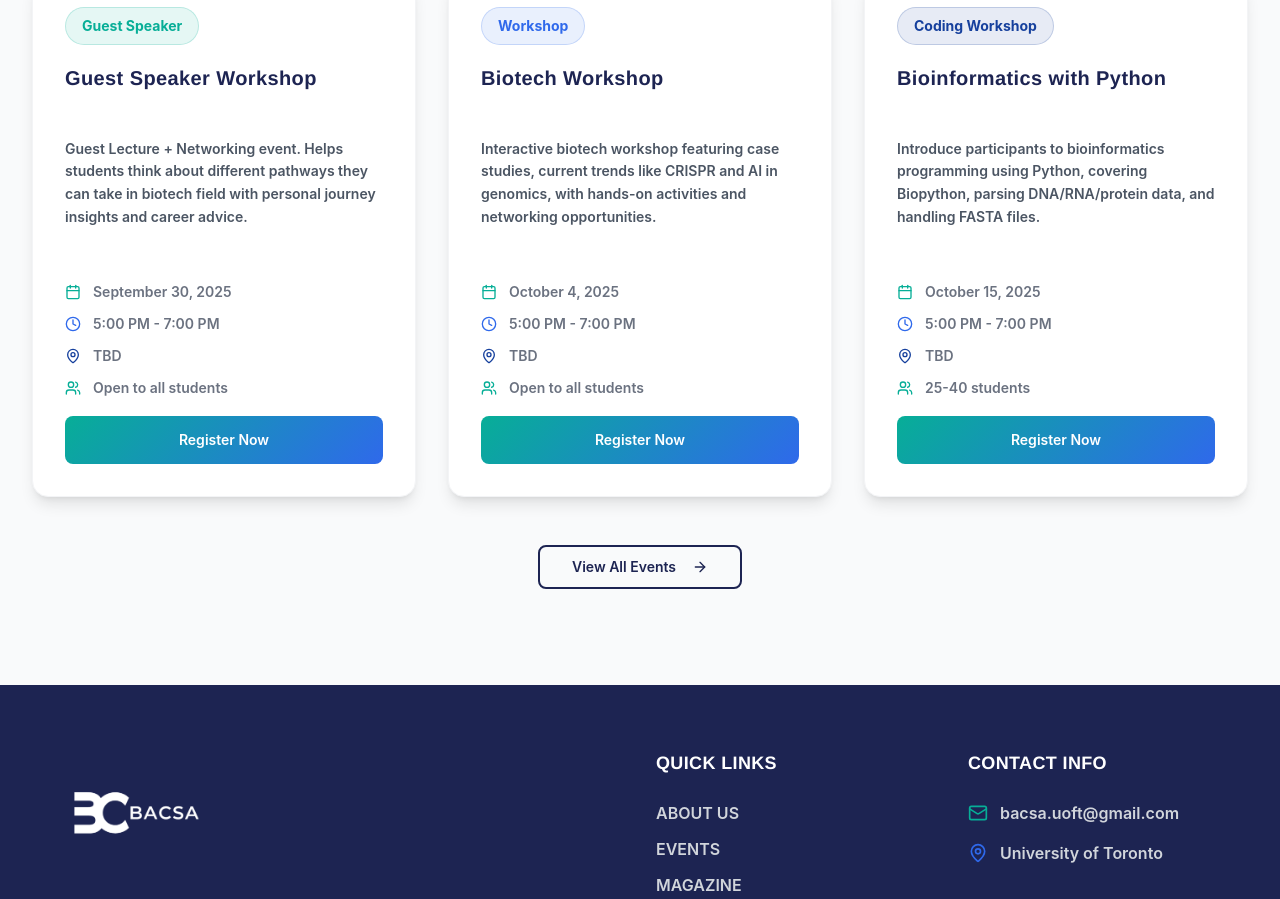
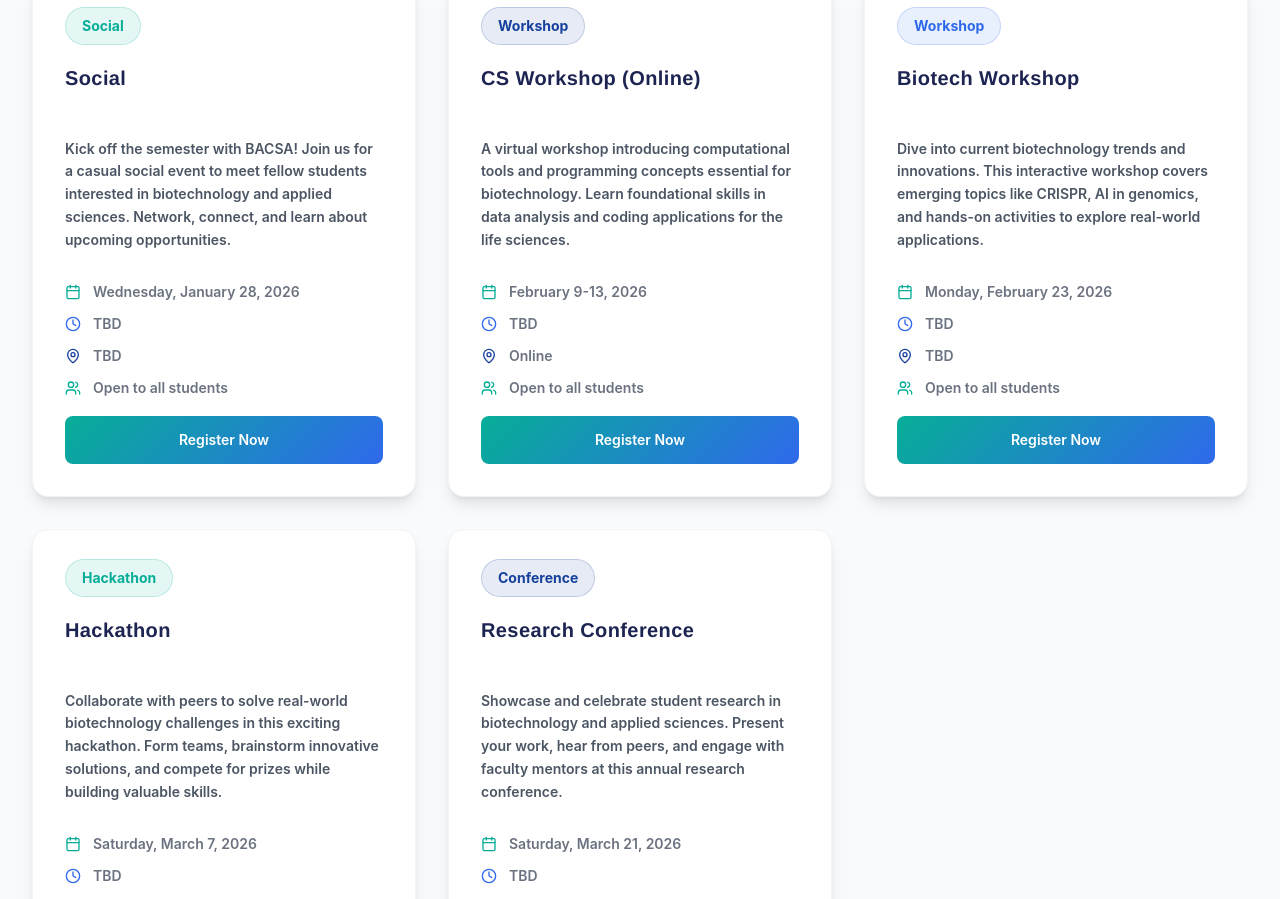
Before and after one commit to aksshatt7/bacsa, a Next.js app: page / in a window 1280 px wide. Shown: the part 1880-2779 px from the top of the page. Built offline with nearby package versions, Linux system fonts and the light colour scheme.

Commit message:
feat: sync event info across homepage and Events page
Ensure consistent event details on both pages.

Co-authored-by: Aksshatt <114461663+aksshatt7@users.noreply.github.com>

```diff
--- a/app/events/page.tsx
+++ b/app/events/page.tsx
@@ -4,70 +4,59 @@ import { Button } from "@/components/ui/button"
 export default function Events() {
   const upcomingEvents = [
     {
-      title: "Guest Speaker Workshop",
-      date: "September 30, 2025",
-      time: "5:00 PM - 7:00 PM",
+      title: "Social",
+      date: "Wednesday, January 28, 2026",
+      time: "TBD",
       location: "TBD",
       description:
-        "Guest Lecture + Networking event. Helps students think about different pathways they can take in biotech field. Features personal journey into biotech, current projects, and advice to students.",
-      type: "Guest Speaker",
+        "Kick off the semester with BACSA! Join us for a casual social event to meet fellow students interested in biotechnology and applied sciences. Network, connect, and learn about upcoming opportunities.",
+      type: "Social",
       capacity: "Open to all students",
       color: "bg-green-100 text-green-800",
     },
     {
-      title: "Biotech Workshop",
-      date: "October 4, 2025",
-      time: "5:00 PM - 7:00 PM",
-      location: "TBD",
+      title: "CS Workshop (Online)",
+      date: "February 9-13, 2026",
+      time: "TBD",
+      location: "Online",
       description:
-        "Interactive biotech workshop featuring case studies, current trends like CRISPR and AI in genomics, with hands-on activities and networking opportunities.",
+        "A virtual workshop introducing computational tools and programming concepts essential for biotechnology. Learn foundational skills in data analysis and coding applications for the life sciences.",
       type: "Workshop",
       capacity: "Open to all students",
       color: "bg-blue-100 text-blue-800",
     },
     {
-      title: "Bioinformatics with Python",
-      date: "October 15, 2025",
-      time: "5:00 PM - 7:00 PM",
+      title: "Biotech Workshop",
+      date: "Monday, February 23, 2026",
+      time: "TBD",
       location: "TBD",
       description:
-        "Introduce participants to bioinformatics programming using Python, covering Biopython, parsing DNA/RNA/protein data, and handling FASTA files.",
-      type: "Coding Workshop",
-      capacity: "25-40 students",
+        "Dive into current biotechnology trends and innovations. This interactive workshop covers emerging topics like CRISPR, AI in genomics, and hands-on activities to explore real-world applications.",
+      type: "Workshop",
+      capacity: "Open to all students",
       color: "bg-blue-100 text-blue-800",
     },
     {
-      title: "AI in Personalized Medicine",
-      date: "November 19, 2025",
-      time: "5:00 PM - 7:00 PM",
+      title: "Hackathon",
+      date: "Saturday, March 7, 2026",
+      time: "TBD",
       location: "TBD",
       description:
-        "Explore how AI and machine learning are transforming diagnostics, patient care, and treatment personalization in modern medicine.",
-      type: "Guest Lecture",
-      capacity: "40-60 students",
+        "Collaborate with peers to solve real-world biotechnology challenges in this exciting hackathon. Form teams, brainstorm innovative solutions, and compete for prizes while building valuable skills.",
+      type: "Hackathon",
+      capacity: "Open to all students",
       color: "bg-green-100 text-green-800",
     },
     {
-      title: "Building ML Models for Biotech & Health",
-      date: "February 2026",
-      time: "5:00 PM - 7:00 PM",
+      title: "Research Conference",
+      date: "Saturday, March 21, 2026",
+      time: "TBD",
       location: "TBD",
       description:
-        "Teach participants how to preprocess biomedical datasets and build basic ML models for health-related applications.",
-      type: "Coding Workshop",
-      capacity: "25-40 students",
+        "Showcase and celebrate student research in biotechnology and applied sciences. Present your work, hear from peers, and engage with faculty mentors at this annual research conference.",
+      type: "Conference",
+      capacity: "Open to all students",
       color: "bg-blue-100 text-blue-800",
-    },
-    {
-      title: "Tech x Biotech Startups",
-      date: "March 2026",
-      time: "5:00 PM - 7:00 PM",
-      location: "TBD",
-      description:
-        "Highlight the intersection of CS and biotech, exploring entrepreneurship, digital health innovation, and synthetic biology.",
-      type: "Guest Lecture",
-      capacity: "40-60 students",
-      color: "bg-green-100 text-green-800",
     },
   ]
 
--- a/components/navigation.tsx
+++ b/components/navigation.tsx
@@ -96,11 +96,12 @@ export function Navigation() {
                 Events
               </Link>
               <Link
-              href="/magazine"
-              className="text-gray-700 hover:text-bacsa-mountain-meadow transition-colors duration-200 font-medium text-base brand-body"
-            >
-              Magazine
-            </Link>
+                href="/magazine"
+                className="block px-3 py-2 text-gray-700 hover:text-bacsa-mountain-meadow hover:bg-gray-50 transition-colors duration-200 font-medium brand-body"
+                onClick={() => setIsOpen(false)}
+              >
+                Magazine
+              </Link>
               <Link
                 href="/contact"
                 className="block px-3 py-2 text-gray-700 hover:text-bacsa-mountain-meadow hover:bg-gray-50 transition-colors duration-200 font-medium brand-body"
--- a/components/upcoming-events.tsx
+++ b/components/upcoming-events.tsx
@@ -6,36 +6,58 @@ import { Calendar, MapPin, Clock, ArrowRight, Users } from "lucide-react"
 export function UpcomingEvents() {
   const events = [
     {
-      title: "Guest Speaker Workshop",
-      date: "September 30, 2025",
-      time: "5:00 PM - 7:00 PM",
+      title: "Social",
+      date: "Wednesday, January 28, 2026",
+      time: "TBD",
       location: "TBD",
       description:
-        "Guest Lecture + Networking event. Helps students think about different pathways they can take in biotech field with personal journey insights and career advice.",
-      type: "Guest Speaker",
+        "Kick off the semester with BACSA! Join us for a casual social event to meet fellow students interested in biotechnology and applied sciences. Network, connect, and learn about upcoming opportunities.",
+      type: "Social",
       capacity: "Open to all students",
       color: "bg-bacsa-mountain-meadow/10 text-bacsa-mountain-meadow border-bacsa-mountain-meadow/20",
     },
     {
+      title: "CS Workshop (Online)",
+      date: "February 9-13, 2026",
+      time: "TBD",
+      location: "Online",
+      description:
+        "A virtual workshop introducing computational tools and programming concepts essential for biotechnology. Learn foundational skills in data analysis and coding applications for the life sciences.",
+      type: "Workshop",
+      capacity: "Open to all students",
+      color: "bg-bacsa-royal-blue/10 text-bacsa-royal-blue border-bacsa-royal-blue/20",
+    },
+    {
       title: "Biotech Workshop",
-      date: "October 4, 2025",
-      time: "5:00 PM - 7:00 PM",
+      date: "Monday, February 23, 2026",
+      time: "TBD",
       location: "TBD",
       description:
-        "Interactive biotech workshop featuring case studies, current trends like CRISPR and AI in genomics, with hands-on activities and networking opportunities.",
+        "Dive into current biotechnology trends and innovations. This interactive workshop covers emerging topics like CRISPR, AI in genomics, and hands-on activities to explore real-world applications.",
       type: "Workshop",
       capacity: "Open to all students",
       color: "bg-bacsa-botticelli/10 text-bacsa-botticelli border-bacsa-botticelli/20",
     },
     {
-      title: "Bioinformatics with Python",
-      date: "October 15, 2025",
-      time: "5:00 PM - 7:00 PM",
+      title: "Hackathon",
+      date: "Saturday, March 7, 2026",
+      time: "TBD",
       location: "TBD",
       description:
-        "Introduce participants to bioinformatics programming using Python, covering Biopython, parsing DNA/RNA/protein data, and handling FASTA files.",
-      type: "Coding Workshop",
-      capacity: "25-40 students",
+        "Collaborate with peers to solve real-world biotechnology challenges in this exciting hackathon. Form teams, brainstorm innovative solutions, and compete for prizes while building valuable skills.",
+      type: "Hackathon",
+      capacity: "Open to all students",
+      color: "bg-bacsa-mountain-meadow/10 text-bacsa-mountain-meadow border-bacsa-mountain-meadow/20",
+    },
+    {
+      title: "Research Conference",
+      date: "Saturday, March 21, 2026",
+      time: "TBD",
+      location: "TBD",
+      description:
+        "Showcase and celebrate student research in biotechnology and applied sciences. Present your work, hear from peers, and engage with faculty mentors at this annual research conference.",
+      type: "Conference",
+      capacity: "Open to all students",
       color: "bg-bacsa-royal-blue/10 text-bacsa-royal-blue border-bacsa-royal-blue/20",
     },
   ]
```
